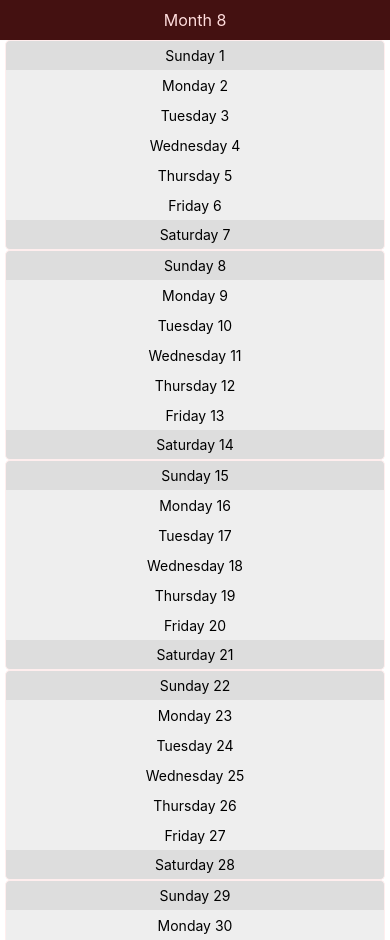
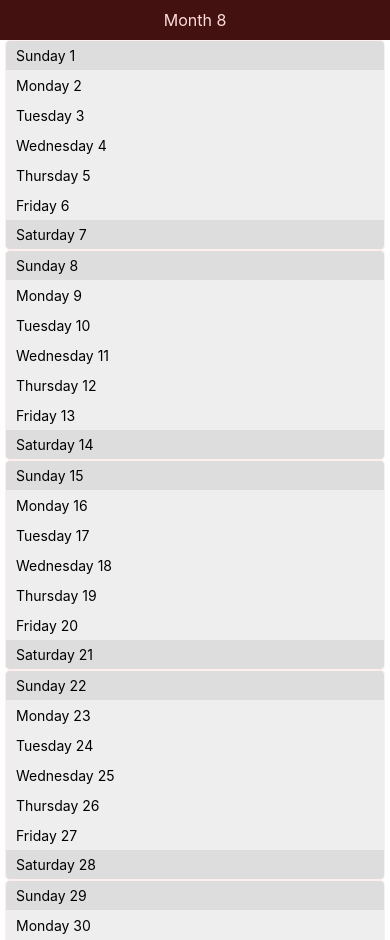
Before and after one commit to wsmind/daylines, a React Native app: screen / in a window 390 px wide. Built offline with nearby package versions, Linux system fonts and the light colour scheme.

Commit message:
day text alignment

```diff
--- a/src/CalendarView/CalendarView.js
+++ b/src/CalendarView/CalendarView.js
@@ -49,7 +49,7 @@ const styles = StyleSheet.create({
     borderBottomEndRadius: 5,
   },
   dayContent: {
-    textAlign: 'center',
+    paddingLeft: 10,
   },
 });
 
```
